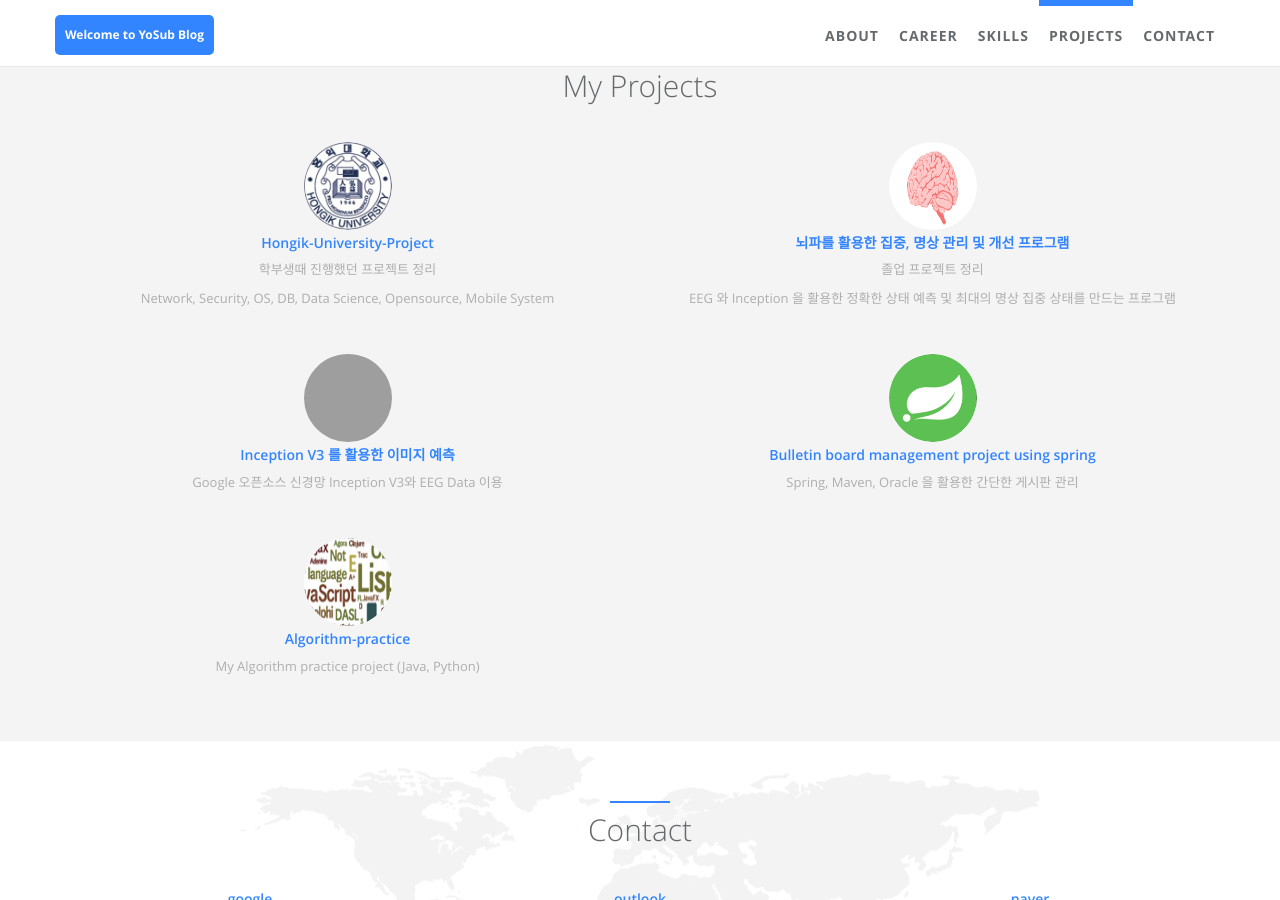
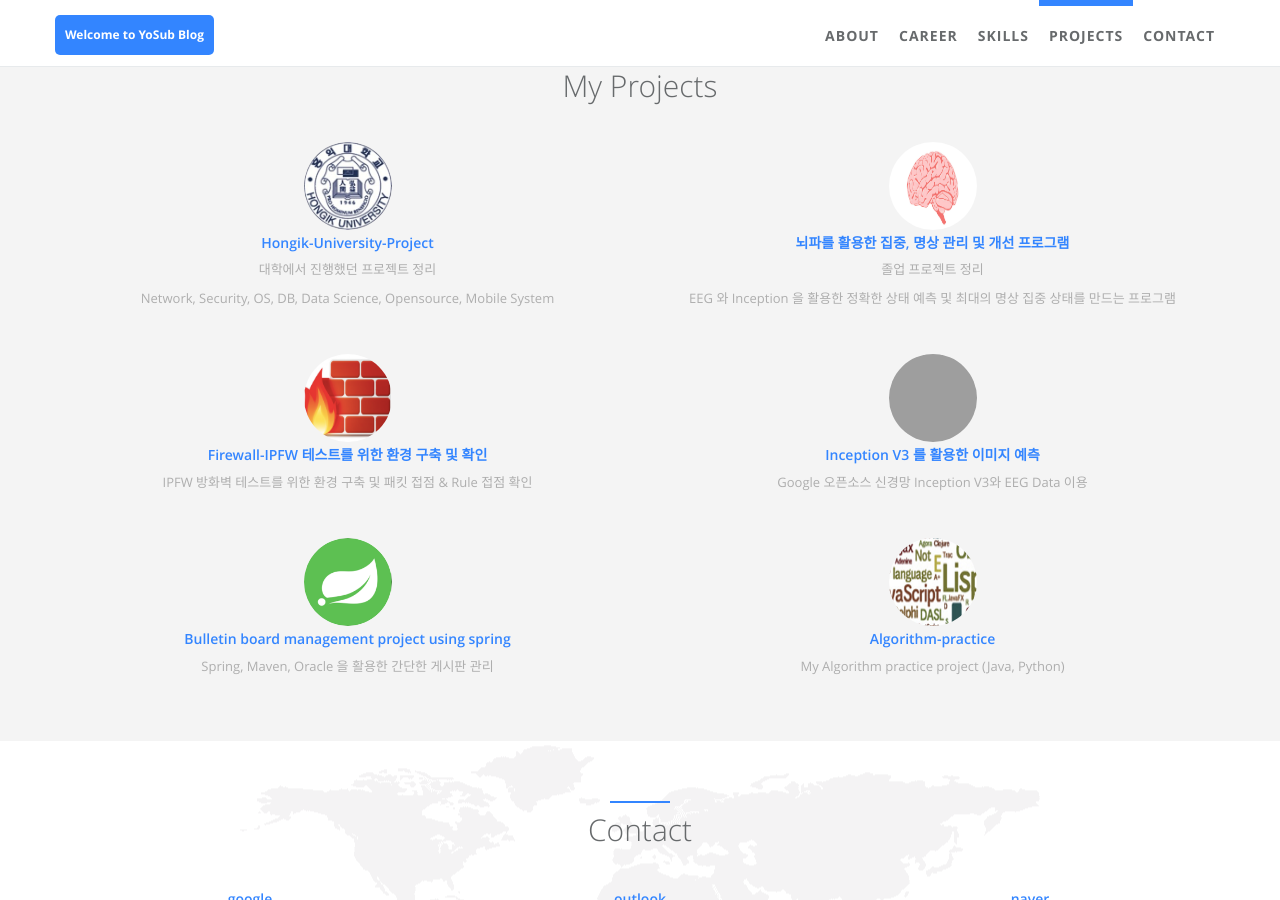
Before and after one commit to ddytjq/ddytjq.github, a Jekyll site: the page built from index.html, in a window 1280 px wide and 900 px high, scrolled down 2186 px. Built offline with Jekyll 4.4.1, drawn with Linux system fonts in a browser that asks for light colours; grey boxes are pictures that could not be loaded.

Commit message:
프로젝트 추가

```diff
--- a/_data/index/projects.yml
+++ b/_data/index/projects.yml
@@ -7,7 +7,7 @@
   repo: hongik-university-project
   url: https://github.com/ddytjq/hongik-university-project
   img: /static/assets/img/landing/hongik.jpg
-  desc: 학부생때 진행했던 프로젝트 정리
+  desc: 대학에서 진행했던 프로젝트 정리
   desc2 : Network, Security, OS, DB, Data Science, Opensource, Mobile System
 
 - name: 뇌파를 활용한 집중, 명상 관리 및 개선 프로그램
@@ -18,6 +18,14 @@
   img: /static/assets/img/landing/eeg.jpg
   desc: 졸업 프로젝트 정리
   desc2: EEG 와 Inception 을 활용한 정확한 상태 예측 및 최대의 명상 집중 상태를 만드는 프로그램
+
+- name: Firewall-IPFW 테스트를 위한 환경 구축 및 확인
+  i18n: kimyosub
+  gh_user: ddytjq
+  repo: IPFW-test
+  url: https://github.com/ddytjq/IPFW-test
+  img: /static/assets/img/landing/ipfw.jpg
+  desc: IPFW 방화벽 테스트를 위한 환경 구축 및 패킷 접점 & Rule 접점 확인
 
 - name: Inception V3 를 활용한 이미지 예측
   i18n: kimyosub
```
Also changed, not shown: static/assets/img/landing/ipfw.jpg (added).
